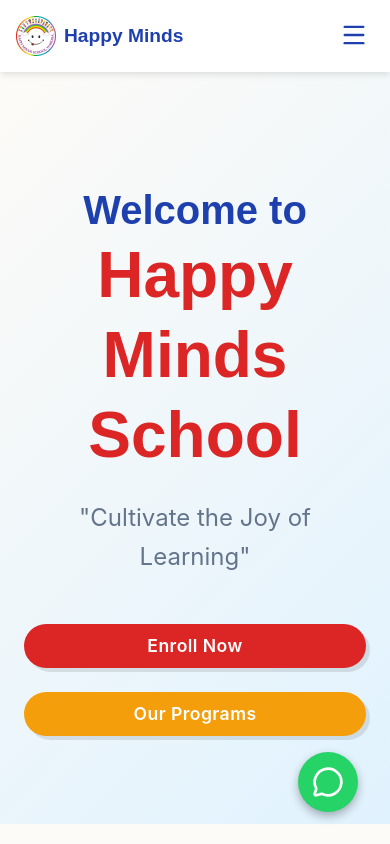
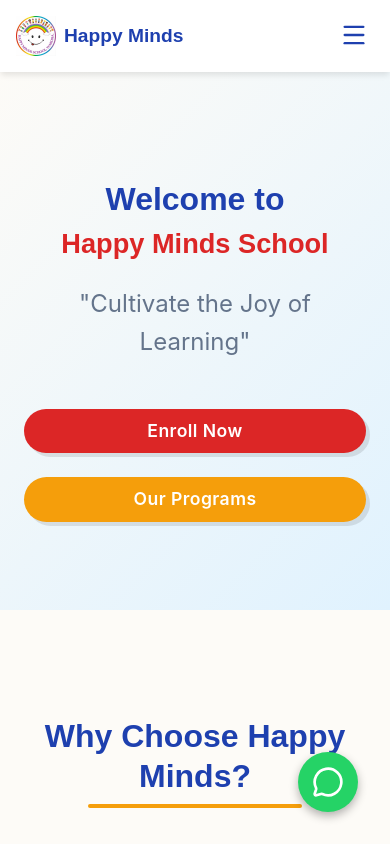
Before and after one commit to Ritesh6997/HappymindsSchool, a React (Vite) app: page / in a window 390 px wide. Shown: the top 844 px of the page. Built offline with nearby package versions, Linux system fonts and the light colour scheme.

Commit message:
feat: add initial Home page with foundational styling and content sections.

```diff
--- a/src/index.css
+++ b/src/index.css
@@ -237,3 +237,37 @@ button {
     font-size: 1.2rem;
   }
 }
+
+/* Hero Section Typography */
+.hero-title {
+  font-size: 3.5rem;
+  margin-bottom: 1.5rem;
+  color: var(--color-primary);
+}
+
+.school-name {
+  color: var(--color-secondary);
+  font-size: 4rem;
+  display: inline-block;
+}
+
+@media (max-width: 768px) {
+  .hero-title {
+    font-size: 2rem !important;
+    /* Override global h1 if needed */
+  }
+
+  .school-name {
+    font-size: 2.5rem;
+    display: block;
+    margin-top: 0.5rem;
+  }
+}
+
+@media (max-width: 480px) {
+  .school-name {
+    font-size: 1.7rem;
+    /* Adjusted to fit on one line */
+    white-space: nowrap;
+  }
+}
--- a/src/pages/Home.jsx
+++ b/src/pages/Home.jsx
@@ -25,9 +25,9 @@ export default function Home() {
                 }}>
                     <div className="container">
                         <ScrollReveal>
-                            <h1 style={{ fontSize: '3.5rem', marginBottom: '1.5rem', color: 'var(--color-primary)' }}>
+                            <h1 className="hero-title">
                                 Welcome to <br />
-                                <span style={{ color: 'var(--color-secondary)', fontSize: '4rem' }}>Happy Minds School</span>
+                                <span className="school-name">Happy Minds School</span>
                             </h1>
                             <p style={{ fontSize: '1.5rem', color: 'var(--color-text-muted)', marginBottom: '3rem', maxWidth: '800px', margin: '0 auto 3rem' }}>
                                 "Cultivate the Joy of Learning"
```
